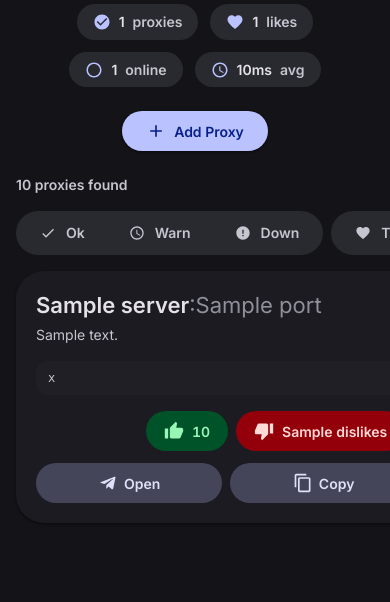
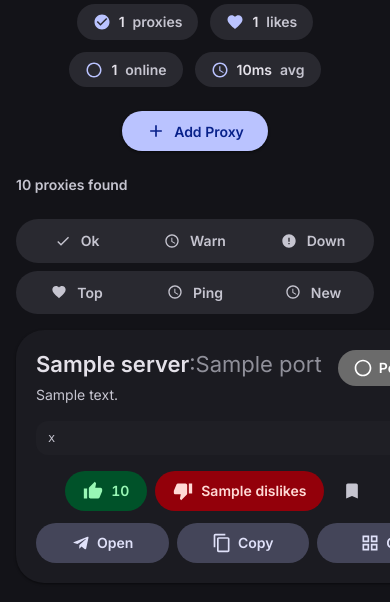
Before and after one commit to trassert/ProxySite, a Python web app: template templates/index.html in a window 390 px wide; the page is wider, and only the part inside the window is pictured. Shown: the part 187-789 px from the top of that part. Run offline with Jinja, Linux system fonts and the light colour scheme; the template is opened without the code that fills it: most values are stand-ins (such as "Sample title", 1, 10 or a date in 2020).

Commit message:
fix styles

```diff
--- a/static/app.js
+++ b/static/app.js
@@ -217,10 +217,8 @@ function sortBy(sort) {
 
 function toggleFilter(category, button) {
   const url = new URL(window.location);
-  const current = url.searchParams
-    .get("filter")
-    .split(",")
-    .filter(Boolean);
+  const raw = url.searchParams.get("filter");
+  const current = raw ? raw.split(",").filter(Boolean) : [];
   const index = current.indexOf(category);
   if (index === -1) {
     current.push(category);
--- a/static/styles.css
+++ b/static/styles.css
@@ -559,6 +559,11 @@ html.dark .btn-tonal:hover {
 .controls-group {
   display: inline-flex;
   gap: 8px;
+  flex-wrap: wrap;
+}
+
+.filter-buttons .segment-btn {
+  padding: 8px 14px;
 }
 
 .filter-btn .icon {
@@ -581,6 +586,20 @@ html.dark .btn-tonal:hover {
 .filter-btn.active[data-filter="down"] {
   background: var(--md-sys-color-error-container);
   color: var(--md-sys-color-on-error-container);
+}
+
+@media (max-width: 720px) {
+  .controls-bar {
+    justify-content: flex-start;
+    align-items: flex-start;
+  }
+  .controls-group {
+    width: 100%;
+  }
+  .controls-label {
+    width: 100%;
+    margin-bottom: 8px;
+  }
 }
 
 /* ============================================
```
